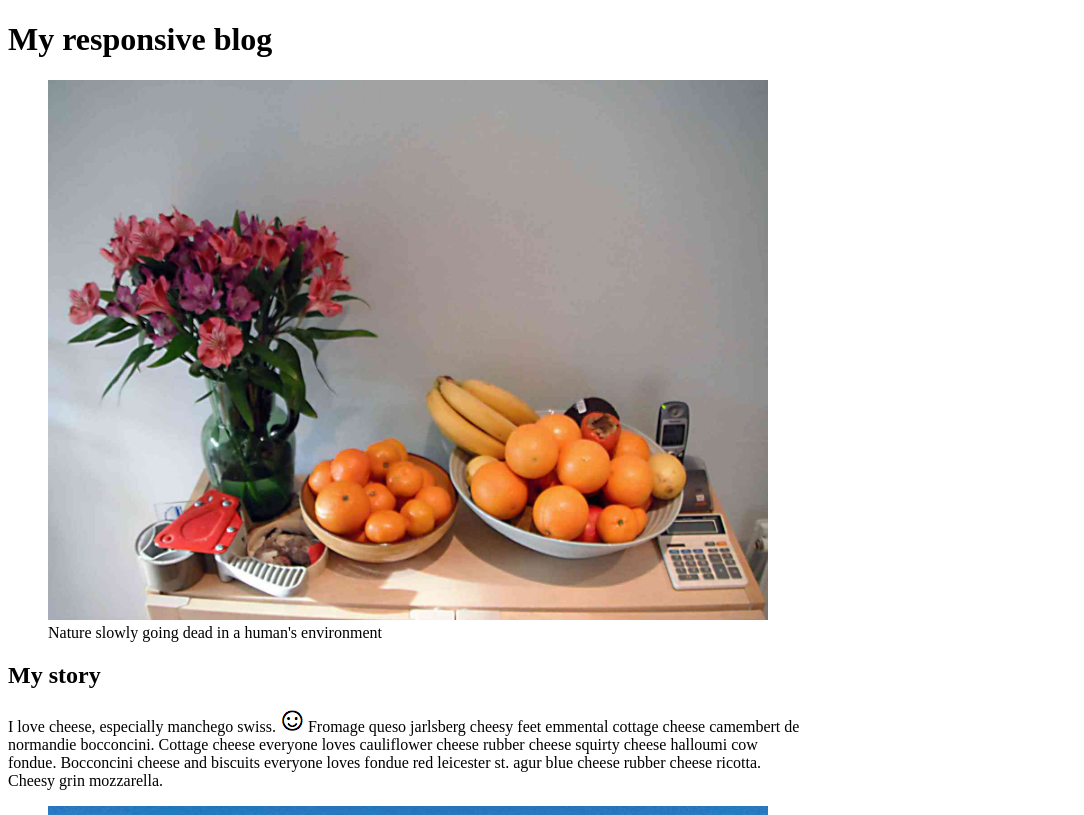
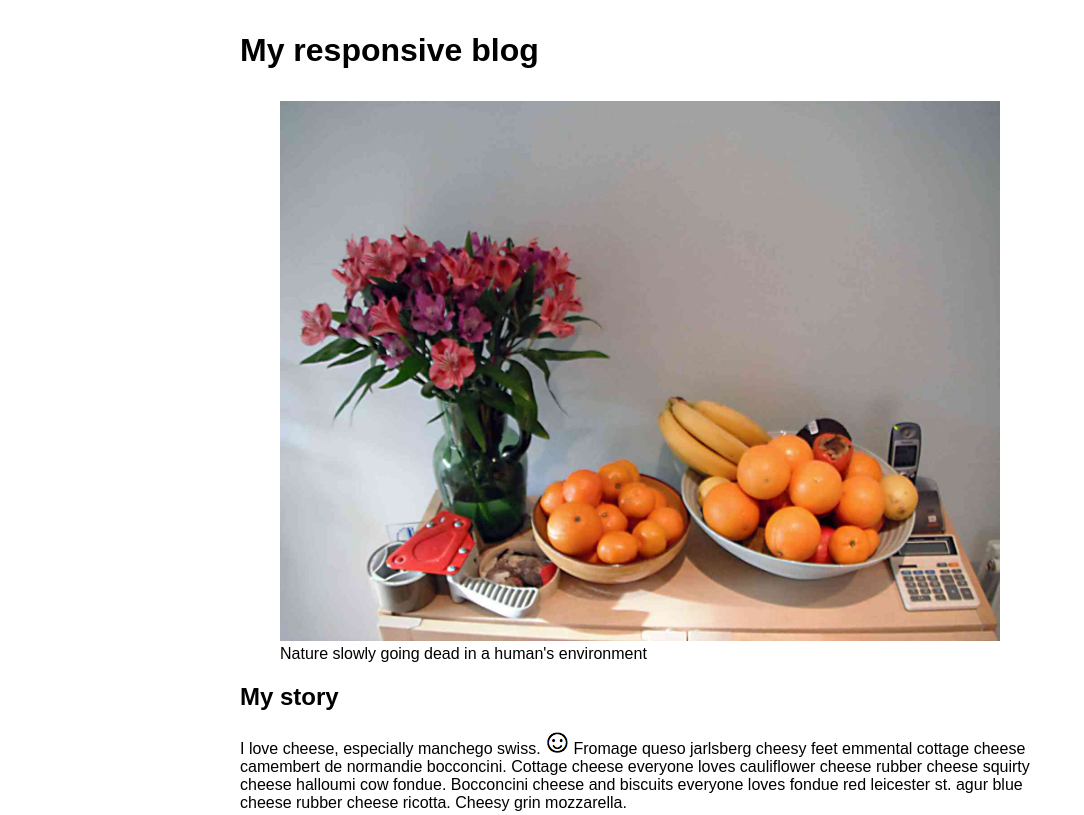
Before and after one commit to alan247/UD-FEND-Responsive-Images, a website: page index.html in a window 1280 px wide. Shown: the top 815 px of the page, without its empty margins (0-1084 px from the left). Drawn offline with Linux system fonts and the light colour scheme.

Commit message:
Add a few style changes in main.css

```diff
--- a/css/main.css
+++ b/css/main.css
@@ -1,27 +1,16 @@
-/*
-
-Your styles go here!
-
-Hint! You'll probably want to start by styling:
-  * <body>
-  * <article>
-  * <h1>
-  * <img>
-
-I've left some boilerplate below for you.
-
-*/
-
 body {
-
+	font-family: sans-serif;
+	margin: 2em;
 }
 
 article {
 	max-width: 50em;
+	margin: 0 auto;
 }
 
 h1 {
-
+	width: 800px;
+	margin: 0 auto 1em;
 }
 
 img {
```
